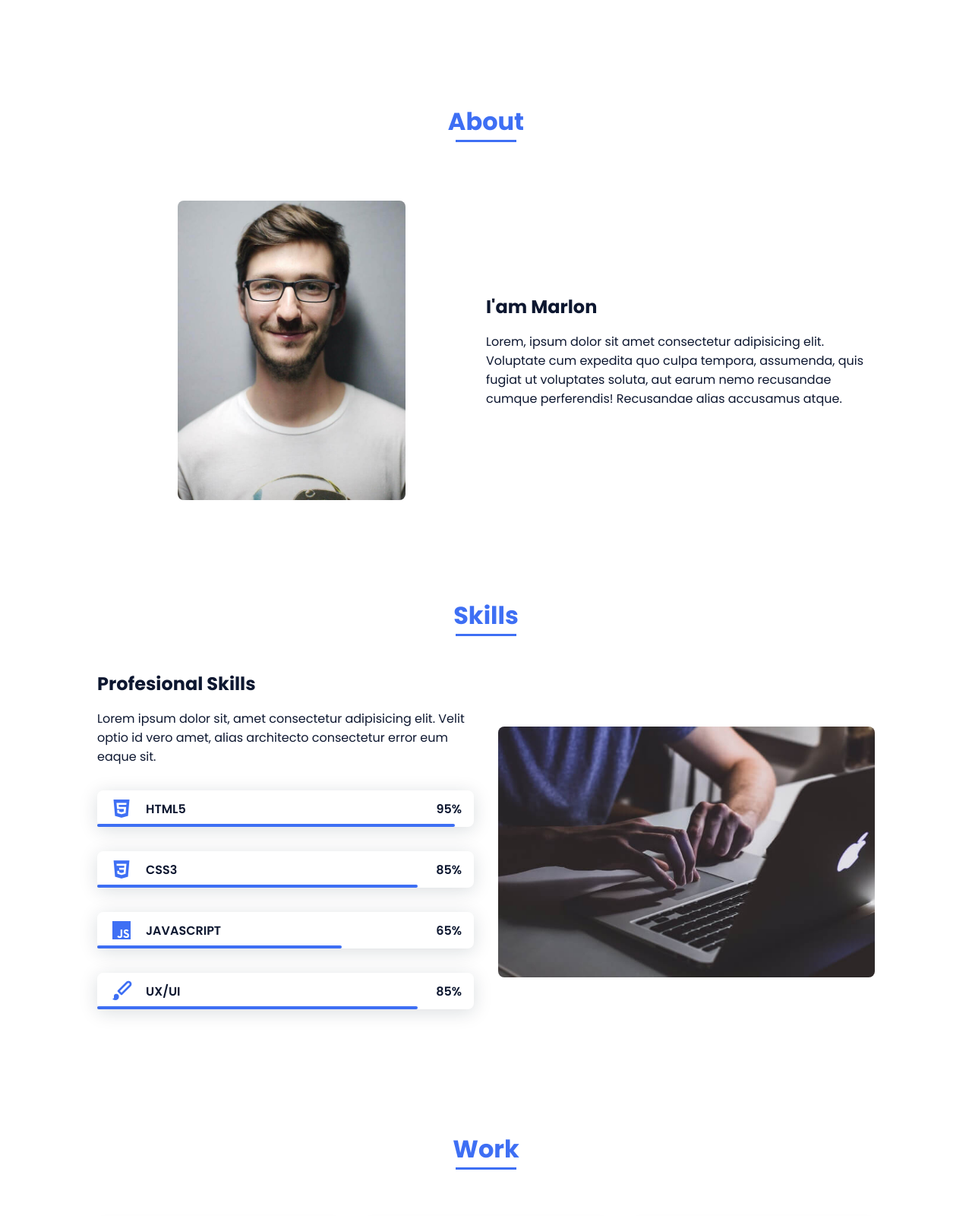
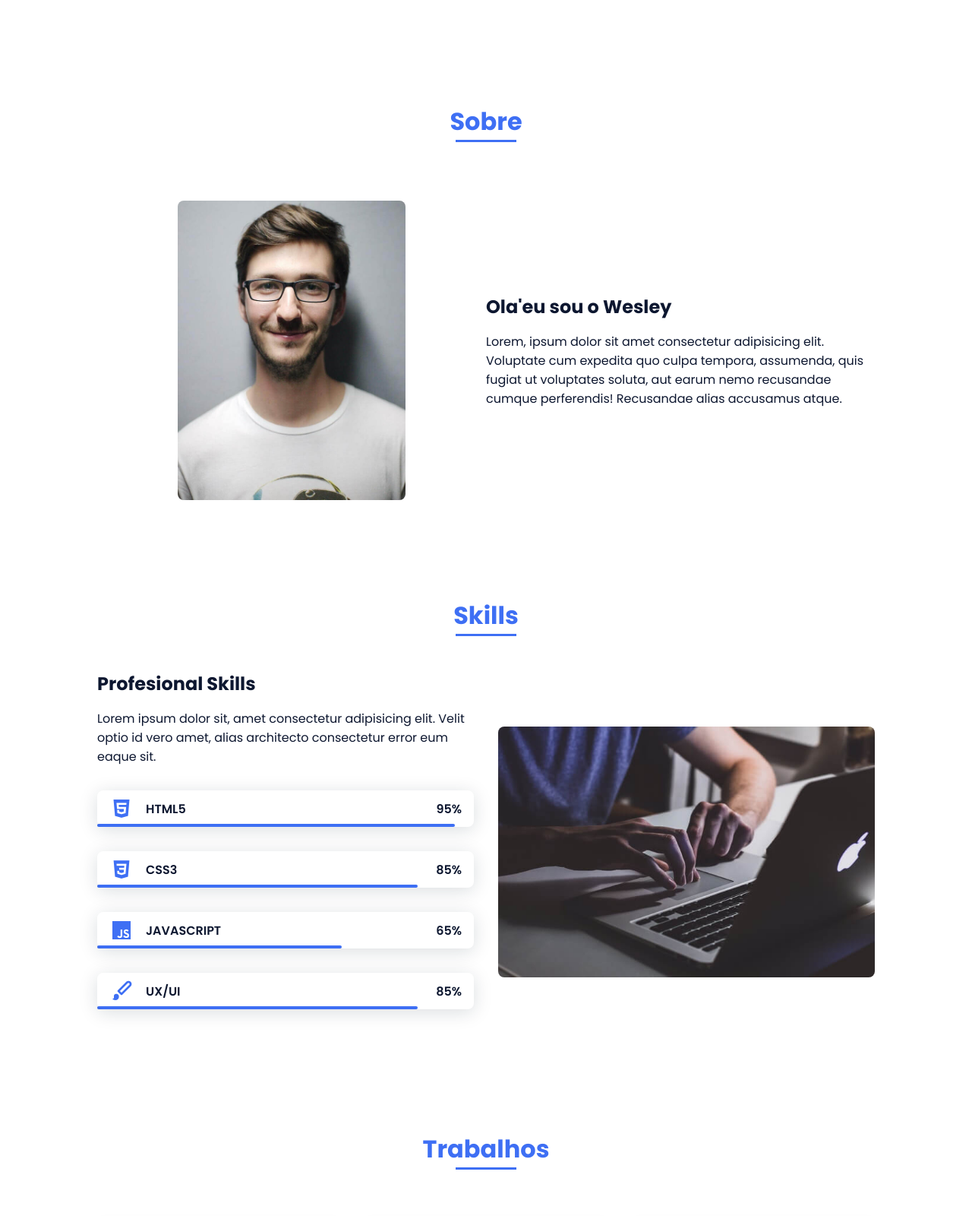
Before and after one commit to studioswsiproducoes/studioswsiproducoes, a plain HTML site: page index.html in a window 1280 px wide. Shown: the part 720-2320 px from the top of the page at 76% size. Drawn offline with nearby package versions, Linux system fonts and the light colour scheme.

Commit message:
Update index.html
traduzir umas coisas

```diff
--- a/index.html
+++ b/index.html
@@ -65,7 +65,7 @@
 
             <!--===== ABOUT =====-->
             <section class="about section " id="about">
-                <h2 class="section-title">About</h2>
+                <h2 class="section-title">Sobre</h2>
 
                 <div class="about__container bd-grid">
                     <div class="about__img">
@@ -73,7 +73,7 @@
                     </div>
 
                     <div>
-                        <h2 class="about__subtitle">I'am Marlon</h2>
+                        <h2 class="about__subtitle">Ola'eu sou o Wesley</h2>
                         <p class="about__text">Lorem, ipsum dolor sit amet consectetur adipisicing elit. Voluptate cum expedita quo culpa tempora, assumenda, quis fugiat ut voluptates soluta, aut earum nemo recusandae cumque perferendis! Recusandae alias accusamus atque.</p>
                     </div>
                 </div>
@@ -145,7 +145,7 @@
 
             <!--===== WORK =====-->
             <section class="work section" id="work">
-                <h2 class="section-title">Work</h2>
+                <h2 class="section-title">Trabalhos</h2>
 
                 <div class="work__container bd-grid">
                     <a href="" class="work__img">
@@ -171,7 +171,7 @@
 
             <!--===== CONTACT =====-->
             <section class="contact section" id="contact">
-                <h2 class="section-title">Contact</h2>
+                <h2 class="section-title">Contato</h2>
 
                 <div class="contact__container bd-grid">
                     <form action="" class="contact__form">
@@ -186,13 +186,13 @@
 
         <!--===== FOOTER =====-->
         <footer class="footer">
-            <p class="footer__title">Marlon</p>
+            <p class="footer__title">WSI Producoes</p>
             <div class="footer__social">
                 <a href="#" class="footer__icon"><i class='bx bxl-facebook' ></i></a>
                 <a href="#" class="footer__icon"><i class='bx bxl-instagram' ></i></a>
                 <a href="#" class="footer__icon"><i class='bx bxl-twitter' ></i></a>
             </div>
-            <p class="footer__copy">&#169; Bedimcode. All rigths reserved</p>
+            <p class="footer__copy">&#169; Wsi Produçoes. All rigths reserved 2025</p>
         </footer>
 
 
```
